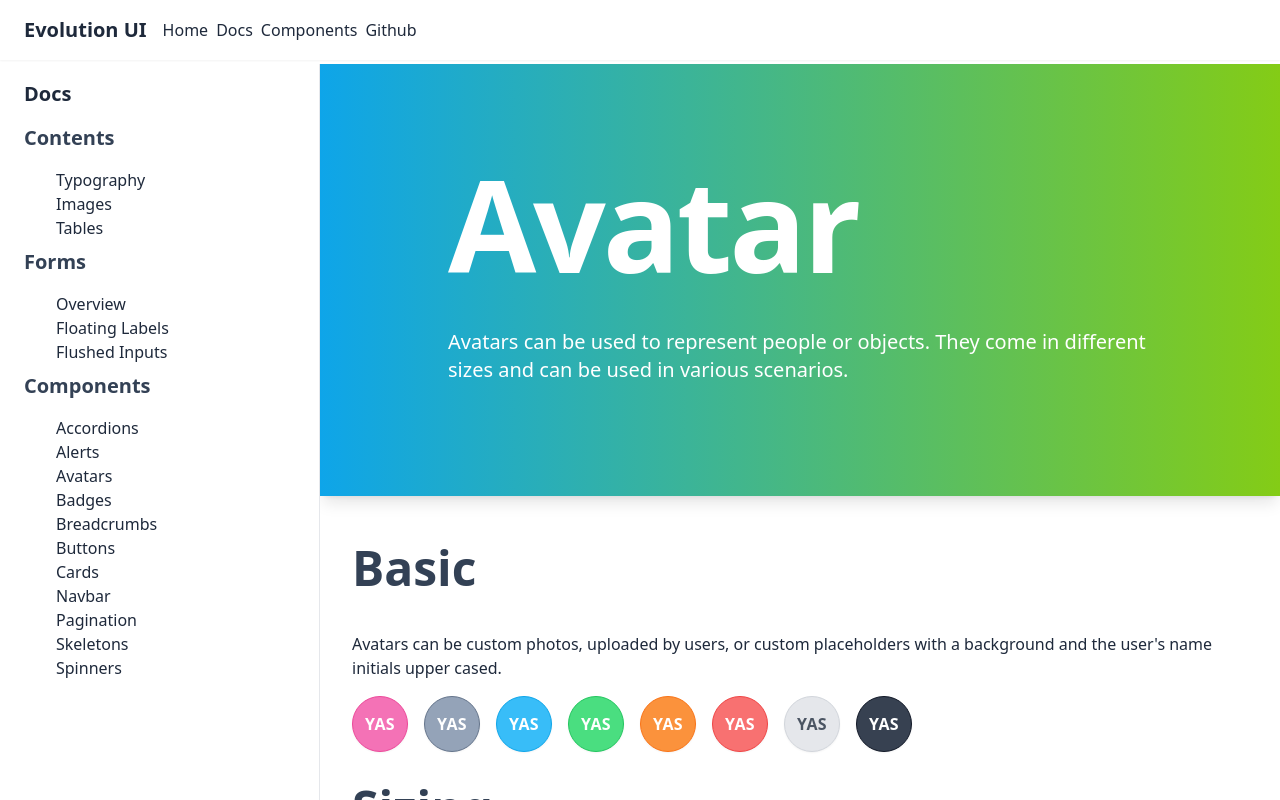
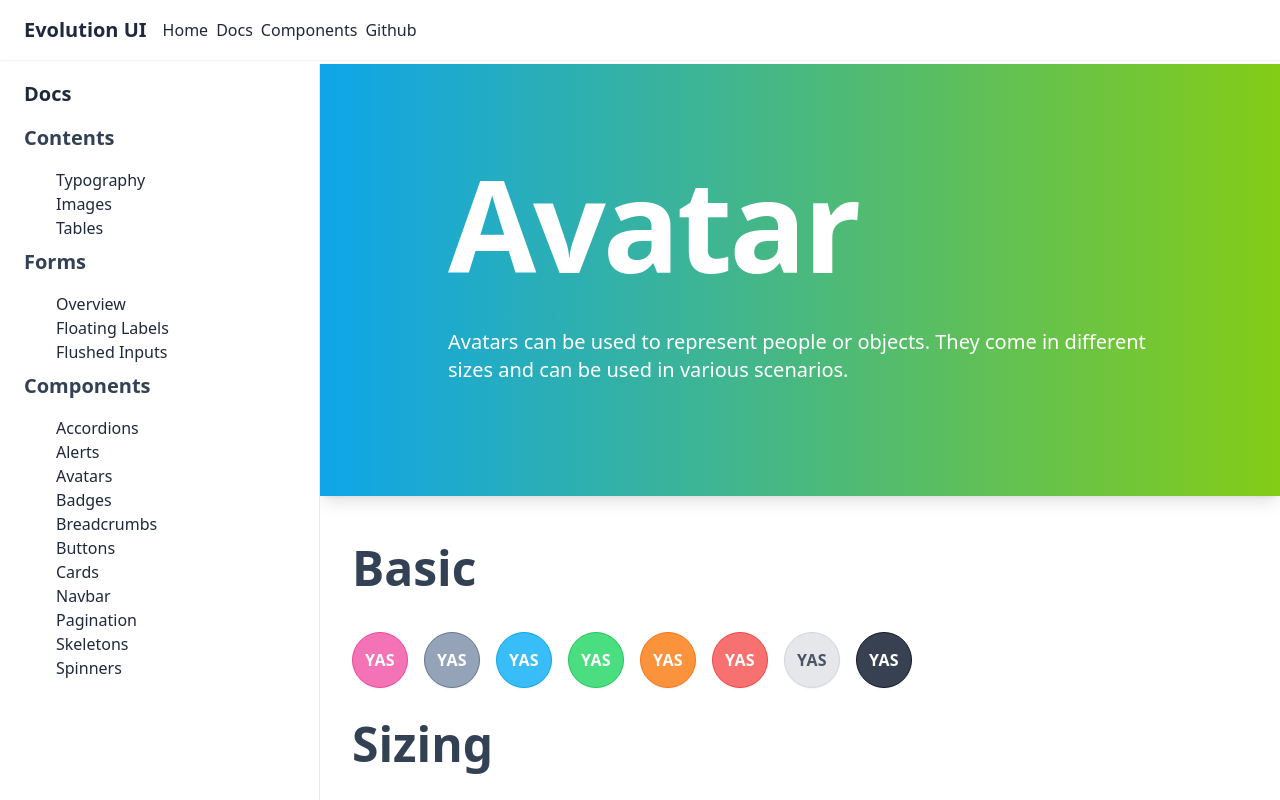
Before and after one commit to youzarsiph/next-evolution, a Next.js app: page /docs/components/avatars in a window 1280 px wide. Built offline with nearby package versions, Linux system fonts and the light colour scheme.

Commit message:
Remove unescaped characters

```diff
--- a/pages/docs/components/avatars.tsx
+++ b/pages/docs/components/avatars.tsx
@@ -19,11 +19,6 @@ export default function Avatars() {
     >
       <article title="Avatars">
         <h2>Basic</h2>
-        <p>
-          Avatars can be custom photos, uploaded by users, or custom
-          placeholders with a background and the user's name initials upper
-          cased.
-        </p>
 
         <Flex>
           {colors.map((item) => {
--- a/pages/docs/components/breadcrumbs.tsx
+++ b/pages/docs/components/breadcrumbs.tsx
@@ -5,7 +5,7 @@ import { Breadcrumb, BreadcrumbItem } from "../../../components/breadcrumb";
 
 export default function Breadcrumbs() {
   const description = `
-    Indicate the current page's location within a navigational
+    Indicate the current location within a navigational
     hierarchy that automatically adds separators.
   `;
 
--- a/pages/docs/index.tsx
+++ b/pages/docs/index.tsx
@@ -3,9 +3,9 @@ import { View } from "./components/index";
 
 export default function Docs() {
   const description = `
-    Hey there! You are looking at the UI's official documentation.
+    Hey there! You are looking at the official documentation of the UI.
     Flexible, ready to use UI components which will bring you so much
-    closer to your end goals. Let's dive in.
+    closer to your end goals. Lets dive in.
   `;
 
   return (
```
